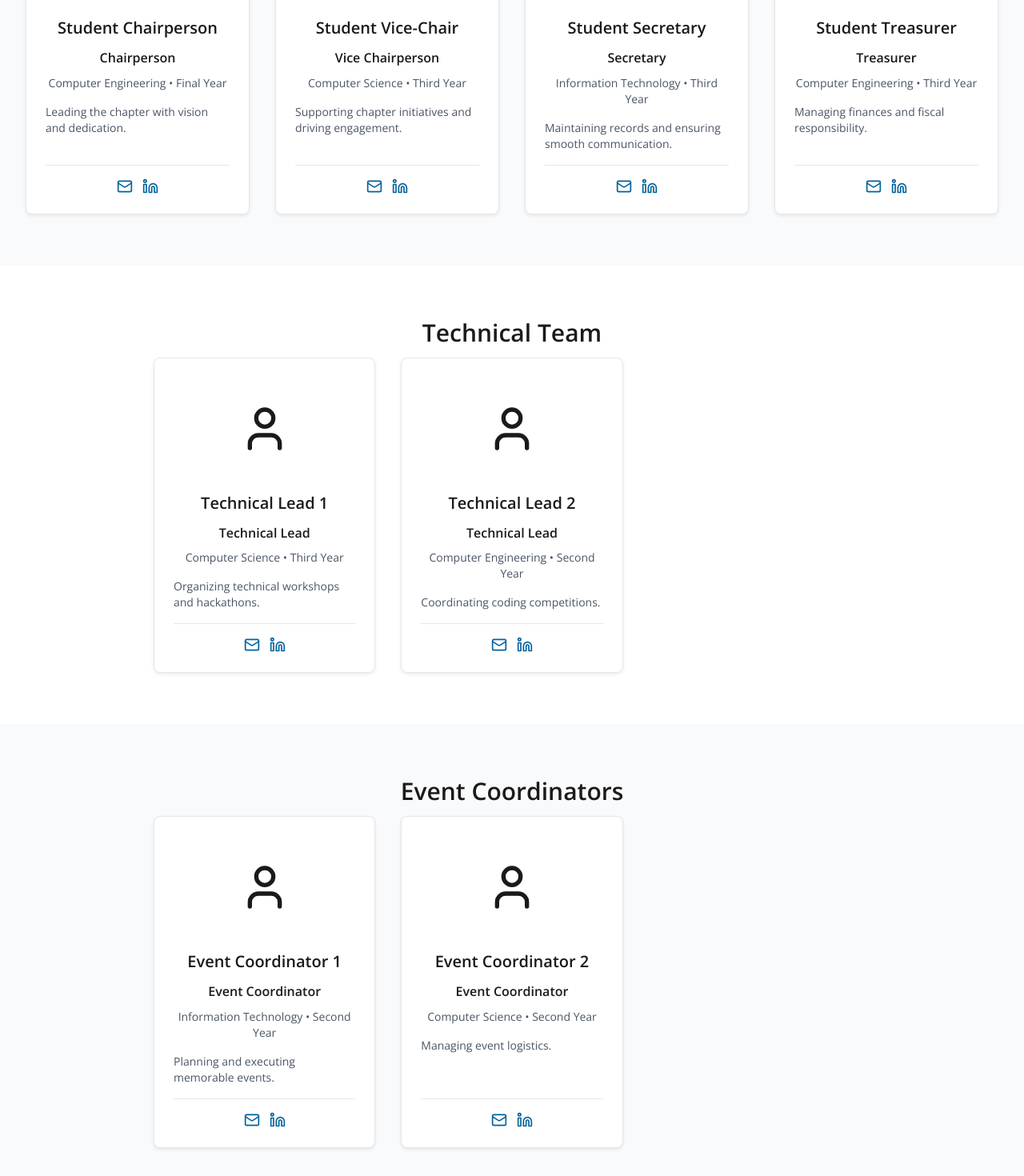
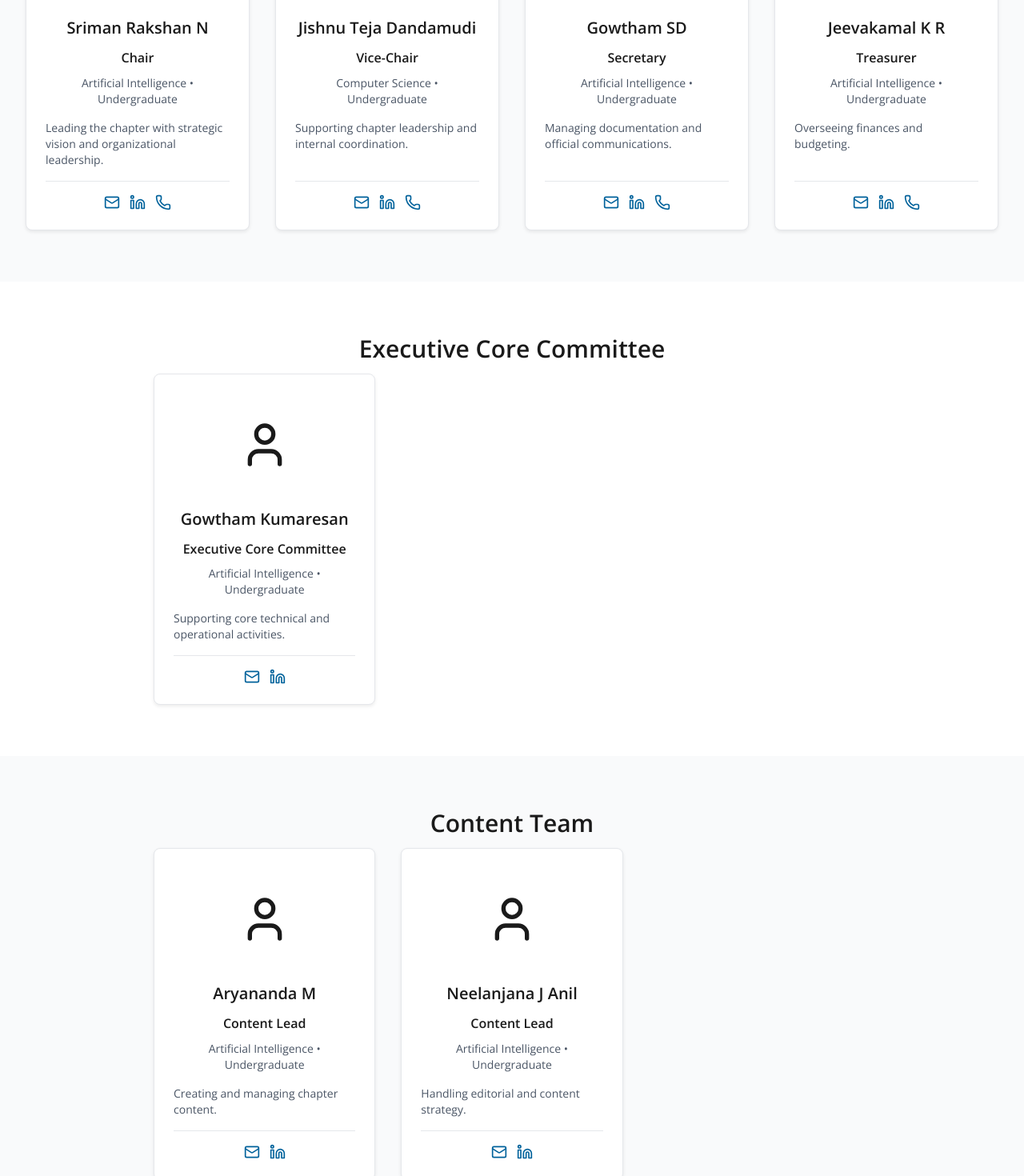
Before and after one commit to IEEE-CS-SBC-AVV/portal, a Next.js app: page /committee in a window 1280 px wide. Shown: the part 1220-2690 px from the top of the page at 80% size. Built offline with nearby package versions, Linux system fonts and the light colour scheme.

Commit message:
feat: update with real contact and members info

```diff
--- /dev/null
+++ b/src/app/committee/contact.json
@@ -0,0 +1,11 @@
+{
+  "contact": {
+    "phone": "+91-7397468974",
+    "email": "computersociety.avv@gmail.com",
+    "address": "Amrita School of Artificial Intelligence, Amrita Vishwa Vidyapeetham, Ettimadai, Coimbatore, Tamil Nadu, India - 641112"
+  },
+  "social": {
+    "linkedin": "https://www.linkedin.com/company/computer-society-avv",
+    "instagram": "https://www.instagram.com/cs_asai_cbe"
+  }
+}
--- a/src/app/committee/members.json
+++ b/src/app/committee/members.json
@@ -1,151 +1,181 @@
 {
   "facultyAdvisor": {
-    "name": "Dr. Faculty Name",
-    "designation": "Professor & Head of Department",
-    "department": "Computer Science & Engineering",
-    "email": "faculty@university.edu",
-    "phone": "+91-XXXXXXXXXX",
+    "name": "Dr. Nitha P.K",
+    "designation": "Faculty Advisor",
+    "department": "Amrita School of Artificial Intelligence",
+    "email": null,
+    "phone": "+91-8547155168",
     "photo": "/images/committee/advisor.jpg",
-    "bio": "Dr. Faculty Name has been guiding the IEEE CS Student Branch for over 5 years, bringing extensive experience in computer science education and research."
+    "bio": "Faculty advisor guiding the IEEE Computer Society Student Chapter at Amrita School of Artificial Intelligence."
   },
+
   "executive": [
     {
       "id": "chair",
-      "name": "Student Chairperson",
-      "role": "Chairperson",
-      "department": "Computer Engineering",
-      "year": "Final Year",
-      "email": "chair@student.university.edu",
-      "linkedin": "https://linkedin.com/in/",
-      "phone": "+91-XXXXXXXXXX",
+      "name": "Sriman Rakshan N",
+      "role": "Chair",
+      "department": "Artificial Intelligence",
+      "year": "Undergraduate",
+      "email": "srimanrakshan@gmail.com",
+      "linkedin": "https://www.linkedin.com/in/sriman-rakshan-n-336532303/",
+      "phone": "+91-9445678199",
       "photo": "/images/committee/chair.jpg",
-      "bio": "Leading the chapter with vision and dedication to create meaningful impact.",
+      "bio": "Leading the chapter with strategic vision and organizational leadership.",
       "responsibilities": [
-        "Overall chapter management and strategic planning",
-        "Coordination with IEEE headquarters and regional committees",
-        "Representing the chapter at conferences and events"
+        "Overall chapter leadership",
+        "Strategic planning",
+        "External representation"
       ]
     },
     {
       "id": "vice-chair",
-      "name": "Student Vice-Chair",
-      "role": "Vice Chairperson",
+      "name": "Jishnu Teja Dandamudi",
+      "role": "Vice-Chair",
       "department": "Computer Science",
-      "year": "Third Year",
-      "email": "vicechair@student.university.edu",
-      "linkedin": "https://linkedin.com/in/",
-      "phone": "+91-XXXXXXXXXX",
+      "year": "Undergraduate",
+      "email": "djishnuteja2006@ieee.com",
+      "linkedin": "https://www.linkedin.com/in/jishnu-teja-dandamudi-858028289",
+      "phone": "+91-7397468974",
       "photo": "/images/committee/vice-chair.jpg",
-      "bio": "Supporting chapter initiatives and driving member engagement.",
+      "bio": "Supporting chapter leadership and internal coordination.",
       "responsibilities": [
-        "Assisting chairperson in all activities",
-        "Managing internal communications",
-        "Overseeing committee performance"
+        "Assisting chair",
+        "Internal coordination",
+        "Member engagement"
       ]
     },
     {
       "id": "secretary",
-      "name": "Student Secretary",
+      "name": "Gowtham SD",
       "role": "Secretary",
-      "department": "Information Technology",
-      "year": "Third Year",
-      "email": "secretary@student.university.edu",
-      "linkedin": "https://linkedin.com/in/",
-      "phone": "+91-XXXXXXXXXX",
+      "department": "Artificial Intelligence",
+      "year": "Undergraduate",
+      "email": "gowtham200626@gmail.com",
+      "linkedin": "https://www.linkedin.com/in/gowtham-dhanaraju-4b482a28a/",
+      "phone": "+91-7094905515",
       "photo": "/images/committee/secretary.jpg",
-      "bio": "Maintaining records and ensuring smooth communication.",
+      "bio": "Managing documentation and official communications.",
       "responsibilities": [
-        "Meeting minutes and documentation",
-        "Member database management",
+        "Meeting documentation",
+        "Records maintenance",
         "Official correspondence"
       ]
     },
     {
       "id": "treasurer",
-      "name": "Student Treasurer",
+      "name": "Jeevakamal K R",
       "role": "Treasurer",
-      "department": "Computer Engineering",
-      "year": "Third Year",
-      "email": "treasurer@student.university.edu",
-      "linkedin": "https://linkedin.com/in/",
-      "phone": "+91-XXXXXXXXXX",
+      "department": "Artificial Intelligence",
+      "year": "Undergraduate",
+      "email": "cb.ai.u4aid23115@cb.students.amrita.edu",
+      "linkedin": "https://www.linkedin.com/in/jeevakamal-k-r-248435280/",
+      "phone": "+91-9385967737",
       "photo": "/images/committee/treasurer.jpg",
-      "bio": "Managing finances and ensuring fiscal responsibility.",
+      "bio": "Overseeing finances and budgeting.",
       "responsibilities": [
-        "Budget planning and management",
-        "Financial reporting",
-        "Sponsorship coordination"
+        "Financial planning",
+        "Expense tracking",
+        "Budget reporting"
       ]
     }
   ],
+
   "technical": [
     {
-      "id": "tech-lead-1",
-      "name": "Technical Lead 1",
-      "role": "Technical Lead",
-      "department": "Computer Science",
-      "year": "Third Year",
-      "email": "tech1@student.university.edu",
-      "linkedin": "https://linkedin.com/in/",
-      "photo": "/images/committee/tech-lead-1.jpg",
-      "bio": "Organizing technical workshops and hackathons."
+      "id": "ecc",
+      "name": "Gowtham Kumaresan",
+      "role": "Executive Core Committee",
+      "department": "Artificial Intelligence",
+      "year": "Undergraduate",
+      "email": "gowtham.k1626@gmail.com",
+      "linkedin": "https://www.linkedin.com/in/gowtham-kumaresan-a74295294/",
+      "photo": "/images/committee/technical-1.jpg",
+      "bio": "Supporting core technical and operational activities."
+    }
+  ],
+
+  "publicity": [
+    {
+      "id": "content-lead-1",
+      "name": "Aryananda M",
+      "role": "Content Lead",
+      "department": "Artificial Intelligence",
+      "year": "Undergraduate",
+      "email": "aryamanatil@gmail.com",
+      "linkedin": "https://www.linkedin.com/in/aryananda-m-9466a0384",
+      "photo": "/images/committee/content-1.jpg",
+      "bio": "Creating and managing chapter content."
     },
     {
-      "id": "tech-lead-2",
-      "name": "Technical Lead 2",
-      "role": "Technical Lead",
-      "department": "Computer Engineering",
-      "year": "Second Year",
-      "email": "tech2@student.university.edu",
-      "linkedin": "https://linkedin.com/in/",
-      "photo": "/images/committee/tech-lead-2.jpg",
-      "bio": "Coordinating coding competitions and technical sessions."
+      "id": "content-lead-2",
+      "name": "Neelanjana J Anil",
+      "role": "Content Lead",
+      "department": "Artificial Intelligence",
+      "year": "Undergraduate",
+      "email": "neelanjanananma@gmail.com",
+      "linkedin": "https://www.linkedin.com/in/neelanjana-j-anil-92050b37b",
+      "photo": "/images/committee/content-2.jpg",
+      "bio": "Handling editorial and content strategy."
     }
   ],
-  "events": [
+
+  "design": [
     {
-      "id": "event-coord-1",
-      "name": "Event Coordinator 1",
-      "role": "Event Coordinator",
-      "department": "Information Technology",
-      "year": "Second Year",
-      "email": "events1@student.university.edu",
-      "linkedin": "https://linkedin.com/in/",
-      "photo": "/images/committee/event-coord-1.jpg",
-      "bio": "Planning and executing memorable events."
+      "id": "design-lead-1",
+      "name": "Kathir Velan M",
+      "role": "Design Lead",
+      "department": "Artificial Intelligence",
+      "year": "Undergraduate",
+      "email": "kathir2006velan@gmail.com",
+      "linkedin": "https://www.linkedin.com/in/kathirvelan11",
+      "photo": "/images/committee/design-1.jpg",
+      "bio": "Responsible for visual identity and design."
     },
     {
-      "id": "event-coord-2",
-      "name": "Event Coordinator 2",
-      "role": "Event Coordinator",
-      "department": "Computer Science",
-      "year": "Second Year",
-      "email": "events2@student.university.edu",
-      "linkedin": "https://linkedin.com/in/",
-      "photo": "/images/committee/event-coord-2.jpg",
-      "bio": "Managing event logistics and vendor coordination."
+      "id": "design-lead-2",
+      "name": "Sasikumar P",
+      "role": "Design Lead",
+      "department": "Artificial Intelligence",
+      "year": "Undergraduate",
+      "email": "kumarsasi04060@gmail.com",
+      "linkedin": "https://www.linkedin.com/in/sasi-kumar-aaa046280/",
+      "photo": "/images/committee/design-2.jpg",
+      "bio": "Designing promotional and digital assets."
     }
   ],
-  "publicity": [
+
+  "newsletter": [
     {
-      "id": "publicity-1",
-      "name": "Publicity Head",
-      "role": "Publicity & Marketing Head",
-      "department": "Computer Engineering",
-      "year": "Second Year",
-      "email": "publicity@student.university.edu",
-      "linkedin": "https://linkedin.com/in/",
-      "photo": "/images/committee/publicity.jpg",
-      "bio": "Managing social media and chapter branding."
+      "id": "newsletter-1",
+      "name": "Sai Jitesh C.K.",
+      "role": "Newsletter Team",
+      "department": "Artificial Intelligence",
+      "year": "Undergraduate",
+      "email": "cksaijitesh@gmail.com",
+      "linkedin": "https://www.linkedin.com/in/sai-jitesh-c-k-7b212439b",
+      "photo": "/images/committee/newsletter-1.jpg",
+      "bio": "Managing newsletters and written communications."
+    },
+    {
+      "id": "newsletter-2",
+      "name": "Rohith Meka",
+      "role": "Newsletter Team",
+      "department": "Artificial Intelligence",
+      "year": "Undergraduate",
+      "email": "amaravanimeka@gmail.com",
+      "linkedin": "https://www.linkedin.com/in/rohithmeka",
+      "photo": "/images/committee/newsletter-2.jpg",
+      "bio": "Assisting with publications and content distribution."
     }
   ],
+
   "webmaster": {
-    "name": "Webmaster",
+    "name": "Nidish S R",
     "role": "Webmaster",
-    "department": "Computer Science",
-    "year": "Third Year",
-    "email": "webmaster@student.university.edu",
-    "linkedin": "https://linkedin.com/in/",
+    "department": "Artificial Intelligence",
+    "year": "Undergraduate",
+    "email": "nidishsr@gmail.com",
+    "linkedin": "https://www.linkedin.com/in/nidishsr/",
     "photo": "/images/committee/webmaster.jpg",
     "bio": "Maintaining and developing the chapter website."
   }
--- a/src/app/committee/page.tsx
+++ b/src/app/committee/page.tsx
@@ -1,103 +1,12 @@
 import { Mail, Linkedin, Phone, User } from "lucide-react";
-
-// This would normally be imported from a JSON file
-// For now, using inline data structure
-const committeeData = {
-  facultyAdvisor: {
-    name: "Dr. Faculty Name",
-    role: "Faculty Advisor",
-    designation: "Professor & Head of Department",
-    department: "Computer Science & Engineering",
-    email: "faculty@university.edu",
-    phone: "+91-XXXXXXXXXX",
-    bio: "Dr. Faculty Name has been guiding the IEEE CS Student Branch for over 5 years.",
-  },
-  executive: [
-    {
-      name: "Student Chairperson",
-      role: "Chairperson",
-      department: "Computer Engineering",
-      year: "Final Year",
-      email: "chair@student.university.edu",
-      linkedin: "https://linkedin.com/in/",
-      bio: "Leading the chapter with vision and dedication.",
-    },
-    {
-      name: "Student Vice-Chair",
-      role: "Vice Chairperson",
-      department: "Computer Science",
-      year: "Third Year",
-      email: "vicechair@student.university.edu",
-      linkedin: "https://linkedin.com/in/",
-      bio: "Supporting chapter initiatives and driving engagement.",
-    },
-    {
-      name: "Student Secretary",
-      role: "Secretary",
-      department: "Information Technology",
-      year: "Third Year",
-      email: "secretary@student.university.edu",
-      linkedin: "https://linkedin.com/in/",
-      bio: "Maintaining records and ensuring smooth communication.",
-    },
-    {
-      name: "Student Treasurer",
-      role: "Treasurer",
-      department: "Computer Engineering",
-      year: "Third Year",
-      email: "treasurer@student.university.edu",
-      linkedin: "https://linkedin.com/in/",
-      bio: "Managing finances and fiscal responsibility.",
-    },
-  ],
-  technical: [
-    {
-      name: "Technical Lead 1",
-      role: "Technical Lead",
-      department: "Computer Science",
-      year: "Third Year",
-      email: "tech1@student.university.edu",
-      linkedin: "https://linkedin.com/in/",
-      bio: "Organizing technical workshops and hackathons.",
-    },
-    {
-      name: "Technical Lead 2",
-      role: "Technical Lead",
-      department: "Computer Engineering",
-      year: "Second Year",
-      email: "tech2@student.university.edu",
-      linkedin: "https://linkedin.com/in/",
-      bio: "Coordinating coding competitions.",
-    },
-  ],
-  events: [
-    {
-      name: "Event Coordinator 1",
-      role: "Event Coordinator",
-      department: "Information Technology",
-      year: "Second Year",
-      email: "events1@student.university.edu",
-      linkedin: "https://linkedin.com/in/",
-      bio: "Planning and executing memorable events.",
-    },
-    {
-      name: "Event Coordinator 2",
-      role: "Event Coordinator",
-      department: "Computer Science",
-      year: "Second Year",
-      email: "events2@student.university.edu",
-      linkedin: "https://linkedin.com/in/",
-      bio: "Managing event logistics.",
-    },
-  ],
-};
+import committeeData from "./members.json";
 
 interface MemberCardProps {
   name: string;
-  role: string;
+  role?: string;
   department: string;
   year?: string;
-  email: string;
+  email: string | null;
   linkedin?: string;
   phone?: string;
   bio: string;
@@ -139,6 +48,7 @@ function MemberCard({
 
       {/* Contact Links */}
       <div className="flex justify-center space-x-3 pt-4 border-t border-gray-200">
+        {email && (
           <a
             href={`mailto:${email}`}
             className="text-gray-600 hover:text-ieee-blue transition"
@@ -146,6 +56,7 @@ function MemberCard({
           >
             <Mail className="w-5 h-5" />
           </a>
+        )}
         {linkedin && (
           <a
             href={linkedin}
@@ -214,7 +125,7 @@ export default function CommitteePage() {
       <section className="py-16 bg-white">
         <div className="max-w-7xl mx-auto px-4 sm:px-6 lg:px-8">
           <h2 className="text-3xl font-bold text-gray-900 mb-8 text-center">
-            Technical Team
+            Executive Core Committee
           </h2>
           <div className="grid grid-cols-1 md:grid-cols-2 lg:grid-cols-3 gap-8 max-w-4xl mx-auto">
             {committeeData.technical.map((member, index) => (
@@ -224,16 +135,56 @@ export default function CommitteePage() {
         </div>
       </section>
 
-      {/* Event Coordinators */}
+      {/* Content Team */}
       <section className="py-16 bg-gray-50">
         <div className="max-w-7xl mx-auto px-4 sm:px-6 lg:px-8">
           <h2 className="text-3xl font-bold text-gray-900 mb-8 text-center">
-            Event Coordinators
+            Content Team
           </h2>
           <div className="grid grid-cols-1 md:grid-cols-2 lg:grid-cols-3 gap-8 max-w-4xl mx-auto">
-            {committeeData.events.map((member, index) => (
+            {committeeData.publicity.map((member, index) => (
               <MemberCard key={index} {...member} />
             ))}
+          </div>
+        </div>
+      </section>
+
+      {/* Design Team */}
+      <section className="py-16 bg-white">
+        <div className="max-w-7xl mx-auto px-4 sm:px-6 lg:px-8">
+          <h2 className="text-3xl font-bold text-gray-900 mb-8 text-center">
+            Design Team
+          </h2>
+          <div className="grid grid-cols-1 md:grid-cols-2 lg:grid-cols-3 gap-8 max-w-4xl mx-auto">
+            {committeeData.design.map((member, index) => (
+              <MemberCard key={index} {...member} />
+            ))}
+          </div>
+        </div>
+      </section>
+
+      {/* Newsletter Team */}
+      <section className="py-16 bg-gray-50">
+        <div className="max-w-7xl mx-auto px-4 sm:px-6 lg:px-8">
+          <h2 className="text-3xl font-bold text-gray-900 mb-8 text-center">
+            Newsletter Team
+          </h2>
+          <div className="grid grid-cols-1 md:grid-cols-2 lg:grid-cols-3 gap-8 max-w-4xl mx-auto">
+            {committeeData.newsletter.map((member, index) => (
+              <MemberCard key={index} {...member} />
+            ))}
+          </div>
+        </div>
+      </section>
+
+      {/* Webmaster */}
+      <section className="py-16 bg-white">
+        <div className="max-w-7xl mx-auto px-4 sm:px-6 lg:px-8">
+          <h2 className="text-3xl font-bold text-gray-900 mb-8 text-center">
+            Webmaster
+          </h2>
+          <div className="max-w-md mx-auto">
+            <MemberCard {...committeeData.webmaster} />
           </div>
         </div>
       </section>
```
Also changed, not shown: src/app/about/page.tsx (+4 -4 lines), src/app/contact/page.tsx (+9 -31 lines), src/components/layout/Footer.tsx (+10 -32 lines), 1 other file (tests, documents, lock files or other folders). Lines whose indentation alone changed are shown as unchanged.
